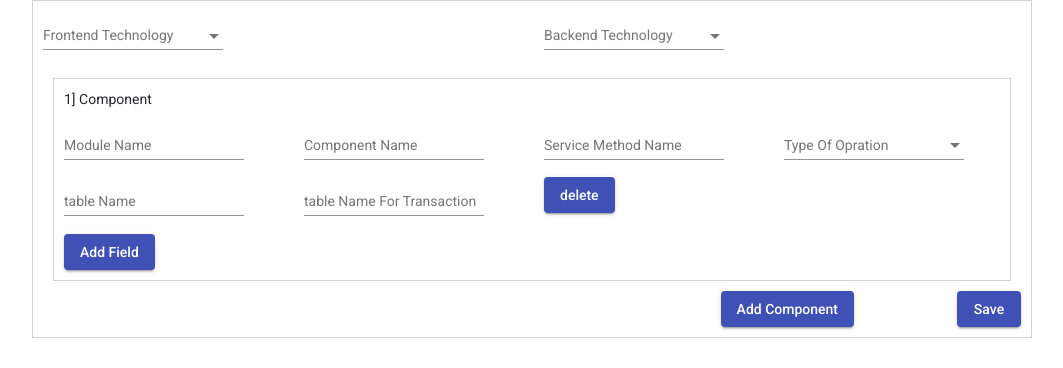
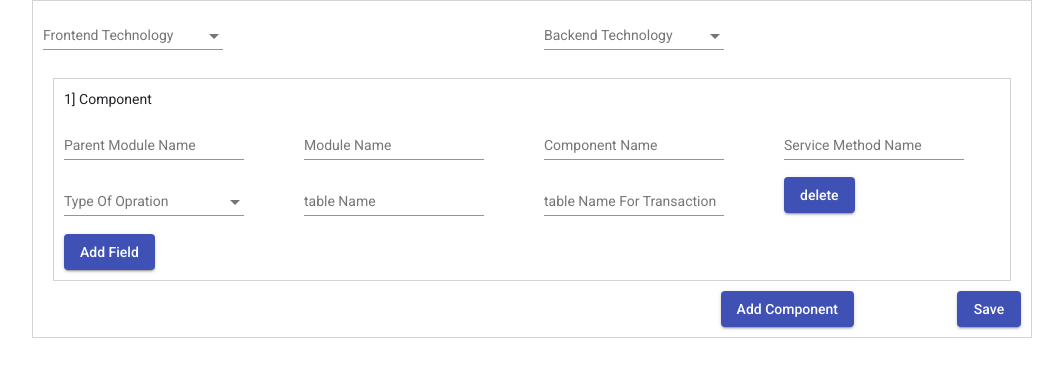
Before and after one commit to amolra/dynamo, an Angular app in the folder ui/: page / in a window 1280 px wide. Both pictures are taken after a click on the button "Add Component". Shown: the top 368 px of the page, without its empty margins (108-1171 px from the left). Built offline with nearby package versions, Linux system fonts and the light colour scheme.

Commit message:
dynamic form code added

```diff
--- a/ui/src/app/modules/form/form.component.html
+++ b/ui/src/app/modules/form/form.component.html
@@ -31,6 +31,12 @@
         <div class="row">
           <div class="col-3">
             <mat-form-field>
+              <mat-label>Parent Module Name</mat-label>
+              <input type="name" matInput formControlName="parentModuleName" />
+            </mat-form-field>
+          </div>
+          <div class="col-3">
+            <mat-form-field>
               <mat-label>Module Name</mat-label>
               <input type="name" matInput formControlName="newModuleName" />
             </mat-form-field>
@@ -47,6 +53,8 @@
               <input type="name" matInput formControlName="serviceMethodName" />
             </mat-form-field>
           </div>
+        </div>
+        <div class="row">
           <div class="col-3">
             <mat-form-field>
               <mat-label>Type Of Opration</mat-label>
@@ -57,8 +65,6 @@
               </mat-select>
             </mat-form-field>
           </div>
-        </div>
-        <div class="row">
           <div class="col-3">
             <mat-form-field>
               <mat-label>table Name</mat-label>
--- a/ui/src/app/modules/form/form.component.ts
+++ b/ui/src/app/modules/form/form.component.ts
@@ -43,6 +43,7 @@ export class FormComponent {
   }
   newComponent(): FormGroup {
     return this.fb.group({
+      parentModuleName: '',
       newModuleName: '',
       componentName: '',
       serviceMethodName: '',
```
